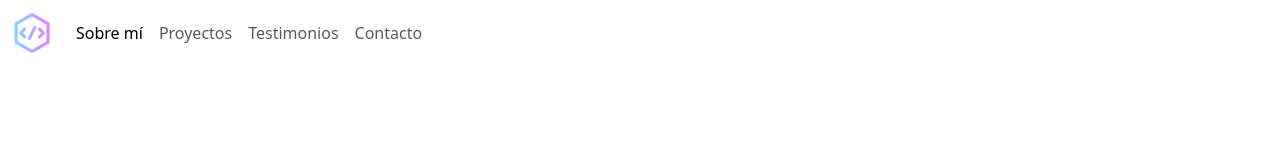
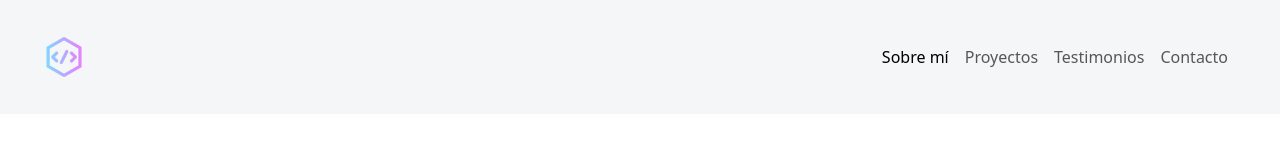
Before and after one commit to MelissaAquijes/portfolio-adaptable-bootstrap, a plain HTML site: page index.html in a window 1280 px wide. Drawn offline with nearby package versions, Linux system fonts and the light colour scheme.

Commit message:
Estilos a nav y modificación en html.

```diff
--- a/index.html
+++ b/index.html
@@ -14,13 +14,13 @@
 <body>
   <nav class="navbar navbar-expand-md navbar-light">
     <div class="container-fluid">
-      <a class="navbar-brand" href="#">
-        <img src="./images/icon.png" width="40" alt="Logo de la página web">
-      </a>
       <button class="navbar-toggler" type="button" data-bs-toggle="collapse" data-bs-target="#navbar-toggler" aria-controls="navbarScroll" aria-expanded="false" aria-label="Toggle navigation">
         <span class="navbar-toggler-icon"></span>
       </button>
       <div class="collapse navbar-collapse" id="navbar-toggler">
+        <a class="navbar-brand" href="#">
+          <img src="./images/icon.png" width="40" alt="Logo de la página web">
+        </a>
         <ul class="navbar-nav d-flex justify-content-center align-items-center" style="--bs-scroll-height: 100px;">
           <li class="nav-item">
             <a class="nav-link active" aria-current="page" href="#">Sobre mí</a>
--- a/style.css
+++ b/style.css
@@ -0,0 +1,15 @@
+.navbar {
+  padding: 2rem;
+  background-color: #f5f6f7;
+}
+
+.navbar-collapse {
+  align-items: center;
+  justify-content: space-between;
+}
+
+@media screen and (max-width: 767px) {
+  .navbar-brand {
+    display: none;
+  }
+}
```
